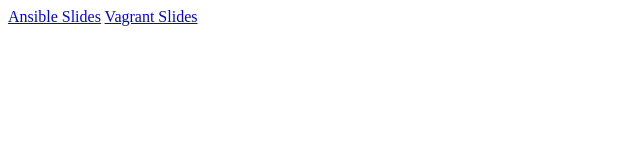
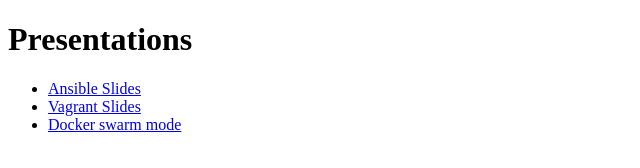
Before and after one commit to cgoeller/cgoeller.github.io, a plain HTML site: page index.html in a window 1280 px wide. Shown: the whole page, without its empty margins (0-640 px from the left). Drawn offline with Linux system fonts and the light colour scheme.

Commit message:
update index

```diff
--- a/index.html
+++ b/index.html
@@ -4,7 +4,11 @@
 		<title>cgoeller.github.io</title>
 	</head>
 <body>
-	<a href="ansible-slides/index.html">Ansible Slides</a>
-	<a href="vagrant-slides/index.html">Vagrant Slides</a>
+	<h1>Presentations</h1>
+	<ul>
+	<li><a href="ansible-slides/index.html">Ansible Slides</a>
+	<li><a href="vagrant-slides/index.html">Vagrant Slides</a>
+	<li><a href="docker-swarm-mode-slides/index.html">Docker swarm mode</a>
+	</ul>
 </body>
 </html>
```
